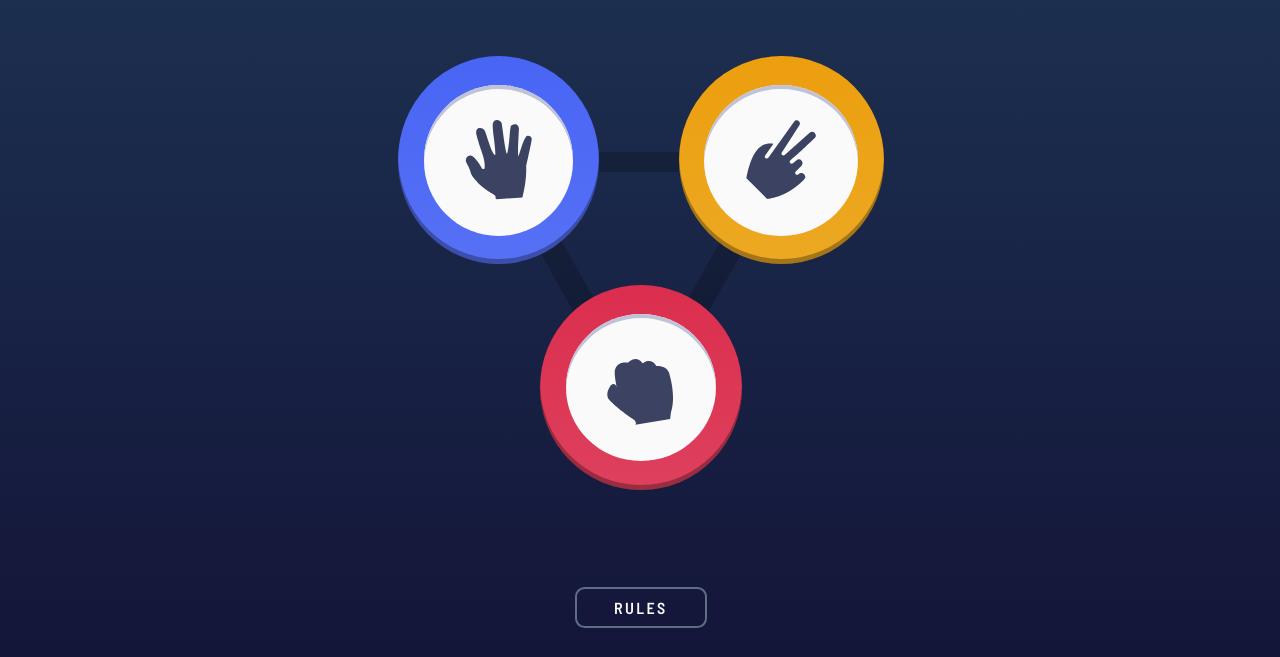
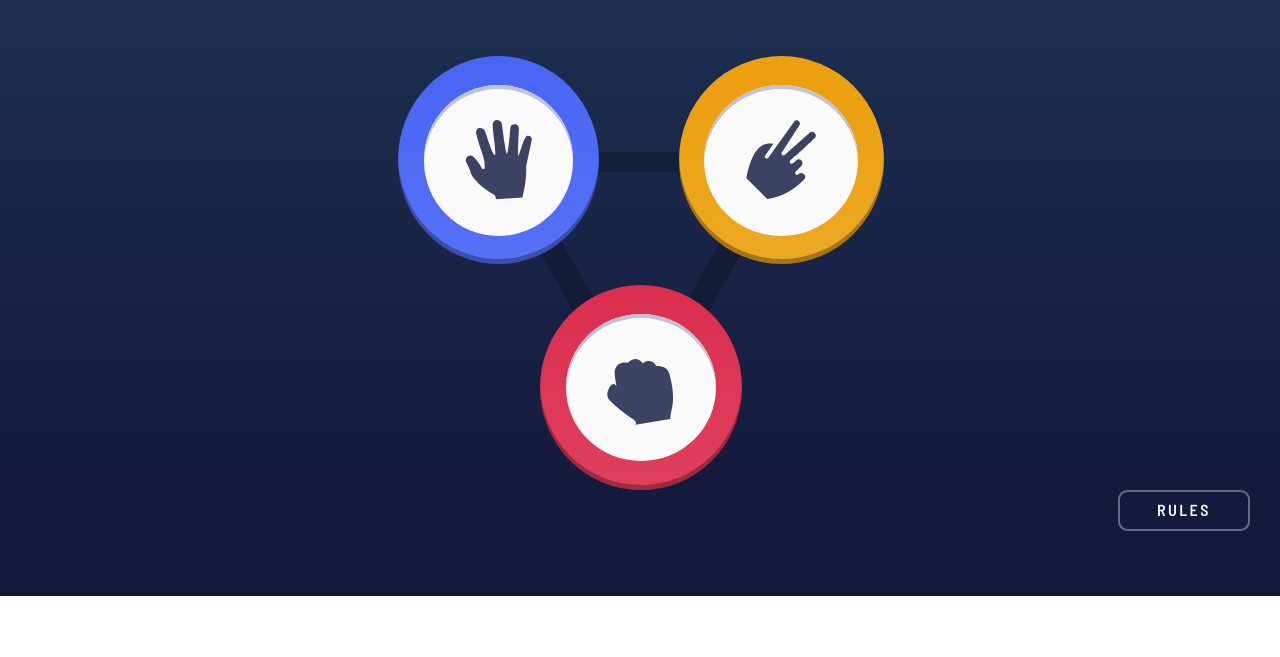
Before and after one commit to mrcordova/rock-paper-scissors, a plain HTML site: page index.html in a window 1280 px wide. Shown: the part 204-861 px from the top of the page. After the commit the page ends 800 px from the top, so only its background shows below. Drawn offline with Linux system fonts and the light colour scheme.

Commit message:
rules styling desktop

```diff
--- a/css/style.css
+++ b/css/style.css
@@ -276,11 +276,17 @@ main {
   border-radius: 0.6rem;
   align-self: center;
   color: var(--white);
+  /* Mobile */
+  /* padding-inline: 2.3rem; */
+  /* padding-block: 0.4rem; */
+  /* letter-spacing: 0.15rem; */
+  /* margin-block-start: 2.4rem; */
+  /* Desktop */
   padding-inline: 2.3rem;
   padding-block: 0.4rem;
   letter-spacing: 0.15rem;
-  margin-block-start: 2.4rem;
-  /* margin-block-end: -2rem; */
+  margin-block-start: -3.7rem;
+
   &:hover {
     cursor: pointer;
   }
@@ -326,3 +332,9 @@ main {
     0px 0px 0px 18px hsl(220, 34%, 26%), 0px 0px 0px 50px hsl(220, 37%, 24%),
     0px 0px 0px 80px hsl(220, 42%, 22%);
 }
+
+@media (min-width: 30rem) {
+  .rules-container {
+    align-self: flex-end;
+  }
+}
```
